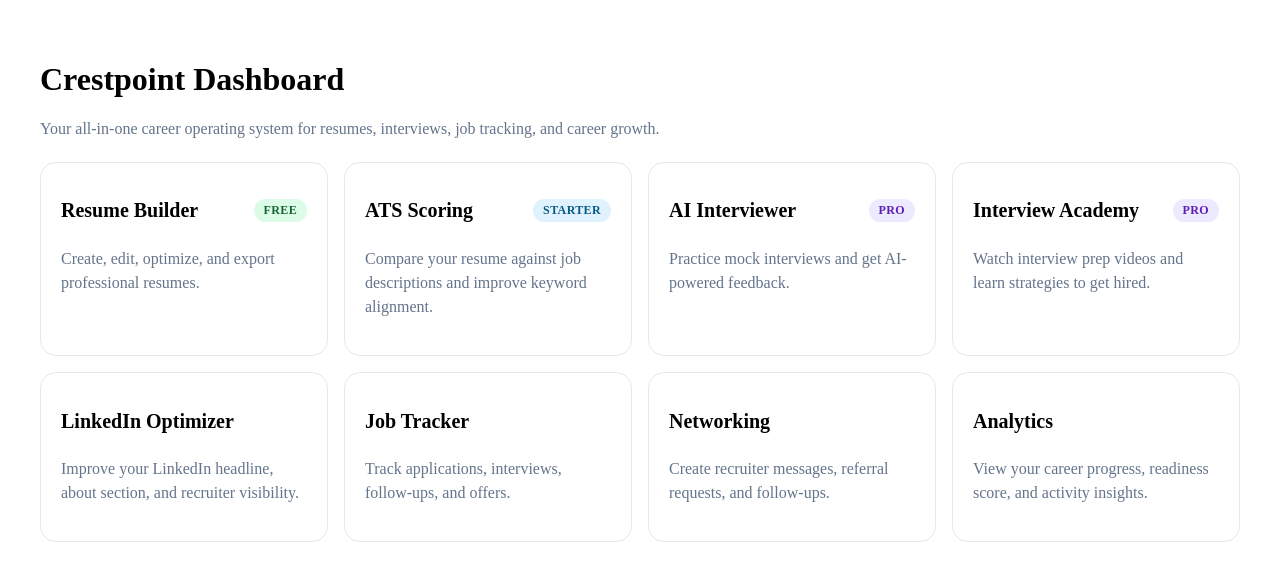
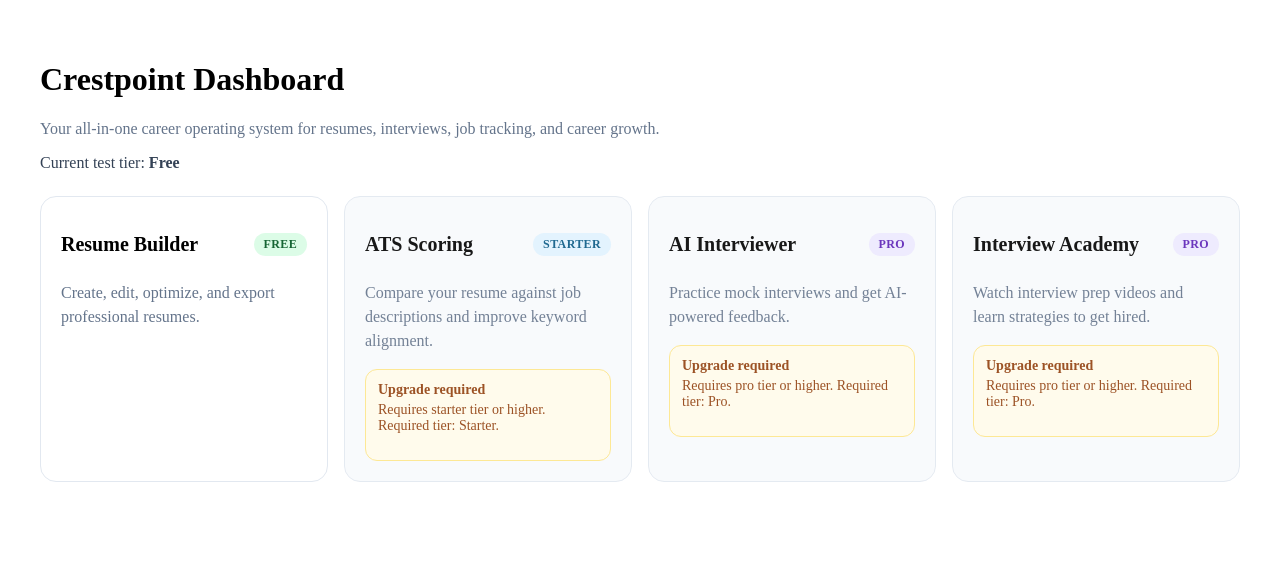
Before and after one commit to mike41192/Crestpoint-solutions-modular-v2, a Next.js app: page /dashboard in a window 1280 px wide. Shown: the top 580 px of the page. Built offline with nearby package versions, Linux system fonts and the light colour scheme.

Commit message:
Phase 31: apply locked module logic to dashboard and centralized test user access config

```diff
--- a/src/app/dashboard/page.tsx
+++ b/src/app/dashboard/page.tsx
@@ -1,5 +1,7 @@
+import { LockedModuleNotice } from "@/components/layout/LockedModuleNotice"
 import { ModuleAccessBadge } from "@/components/layout/ModuleAccessBadge"
-import { modulesConfig } from "@/lib/config/modules.config"
+import { getModuleAccess } from "@/lib/access/getModuleAccess"
+import { testUserConfig } from "@/lib/config/test-user.config"
 
 const dashboardModules = [
   {
@@ -11,7 +13,8 @@ const dashboardModules = [
   {
     moduleKey: "ats_scoring",
     title: "ATS Scoring",
-    description: "Compare your resume against job descriptions and improve keyword alignment.",
+    description:
+      "Compare your resume against job descriptions and improve keyword alignment.",
     href: "/dashboard/ats",
   },
   {
@@ -23,13 +26,15 @@ const dashboardModules = [
   {
     moduleKey: "interview_academy",
     title: "Interview Academy",
-    description: "Watch interview prep videos and learn strategies to get hired.",
+    description:
+      "Watch interview prep videos and learn strategies to get hired.",
     href: "/dashboard/interview-academy",
   },
   {
     moduleKey: "linkedin_optimizer",
     title: "LinkedIn Optimizer",
-    description: "Improve your LinkedIn headline, about section, and recruiter visibility.",
+    description:
+      "Improve your LinkedIn headline, about section, and recruiter visibility.",
     href: "/dashboard/linkedin",
   },
   {
@@ -47,7 +52,8 @@ const dashboardModules = [
   {
     moduleKey: "analytics_dashboard",
     title: "Analytics",
-    description: "View your career progress, readiness score, and activity insights.",
+    description:
+      "View your career progress, readiness score, and activity insights.",
     href: "/dashboard/analytics",
   },
 ] as const
@@ -61,7 +67,15 @@ export default function DashboardPage() {
         </h1>
 
         <p style={{ marginTop: "8px", color: "#64748b" }}>
-          Your all-in-one career operating system for resumes, interviews, job tracking, and career growth.
+          Your all-in-one career operating system for resumes, interviews, job
+          tracking, and career growth.
+        </p>
+
+        <p style={{ marginTop: "8px", color: "#334155" }}>
+          Current test tier:{" "}
+          <strong style={{ textTransform: "capitalize" }}>
+            {testUserConfig.tier}
+          </strong>
         </p>
       </div>
 
@@ -72,13 +86,76 @@ export default function DashboardPage() {
           gridTemplateColumns: "repeat(auto-fit, minmax(260px, 1fr))",
         }}
       >
-        {dashboardModules.map((module) => {
-          const config = modulesConfig.find((item) => item.key === module.moduleKey)
+        {dashboardModules.map((item) => {
+          const { module, access } = getModuleAccess({
+            userTier: testUserConfig.tier,
+            moduleKey: item.moduleKey,
+            isAdmin: testUserConfig.isAdmin,
+          })
+
+          if (!module) {
+            return null
+          }
+
+          const cardContent = (
+            <>
+              <div
+                style={{
+                  display: "flex",
+                  justifyContent: "space-between",
+                  gap: "12px",
+                  alignItems: "center",
+                }}
+              >
+                <h2 style={{ fontSize: "20px", fontWeight: 700 }}>
+                  {item.title}
+                </h2>
+
+                <ModuleAccessBadge tier={module.requiredTier} />
+              </div>
+
+              <p
+                style={{
+                  marginTop: "8px",
+                  color: "#64748b",
+                  lineHeight: 1.5,
+                }}
+              >
+                {item.description}
+              </p>
+
+              {!access.allowed && (
+                <LockedModuleNotice
+                  requiredTier={module.requiredTier}
+                  reason={access.reason}
+                />
+              )}
+            </>
+          )
+
+          if (!access.allowed) {
+            return (
+              <div
+                key={item.href}
+                style={{
+                  display: "block",
+                  border: "1px solid #e2e8f0",
+                  borderRadius: "16px",
+                  padding: "20px",
+                  background: "#f8fafc",
+                  color: "inherit",
+                  opacity: 0.9,
+                }}
+              >
+                {cardContent}
+              </div>
+            )
+          }
 
           return (
             <a
-              key={module.href}
-              href={module.href}
+              key={item.href}
+              href={item.href}
               style={{
                 display: "block",
                 border: "1px solid #e2e8f0",
@@ -89,24 +166,7 @@ export default function DashboardPage() {
                 color: "inherit",
               }}
             >
-              <div
-                style={{
-                  display: "flex",
-                  justifyContent: "space-between",
-                  gap: "12px",
-                  alignItems: "center",
-                }}
-              >
-                <h2 style={{ fontSize: "20px", fontWeight: 700 }}>
-                  {module.title}
-                </h2>
-
-                {config && <ModuleAccessBadge tier={config.requiredTier} />}
-              </div>
-
-              <p style={{ marginTop: "8px", color: "#64748b", lineHeight: 1.5 }}>
-                {module.description}
-              </p>
+              {cardContent}
             </a>
           )
         })}
--- /dev/null
+++ b/src/lib/config/test-user.config.ts
@@ -0,0 +1,6 @@
+import type { MembershipTier } from "@/types/modules"
+
+export const testUserConfig = {
+  tier: "free" as MembershipTier,
+  isAdmin: false,
+}
```
Also changed, not shown: 1 other file (tests, documents, lock files or other folders).
